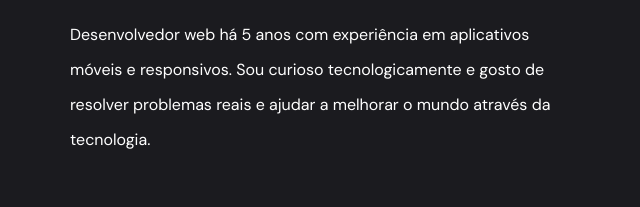
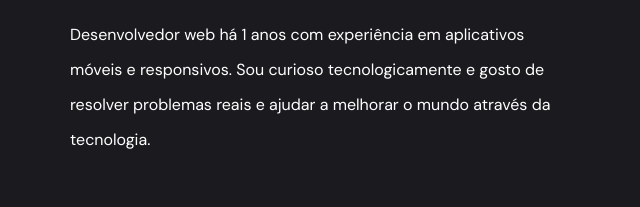
Before and after one commit to Patrickdevbjj/Portfolio, a plain HTML site: page index.html in a window 1280 px wide. Shown: the part 460-667 px from the top of the page, 10-650 px from the left. Drawn offline with nearby package versions, Linux system fonts and the light colour scheme.

Commit message:
Update index.html

```diff
--- a/index.html
+++ b/index.html
@@ -42,7 +42,7 @@
       <div class="header__left">
         <h1>Olá! Sou Patrick Rodrigues Desenvolvedor Fullstack</h1>
         <p>
-          Desenvolvedor web há 5 anos com experiência em aplicativos móveis e
+          Desenvolvedor web há 1 anos com experiência em aplicativos móveis e
           responsivos. Sou curioso tecnologicamente e gosto de resolver problemas
           reais e ajudar a melhorar o mundo através da tecnologia.
         </p>
```
